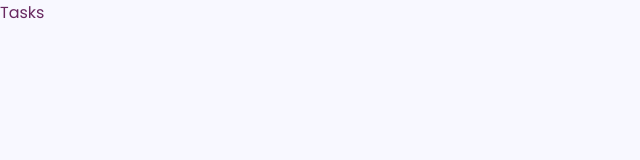
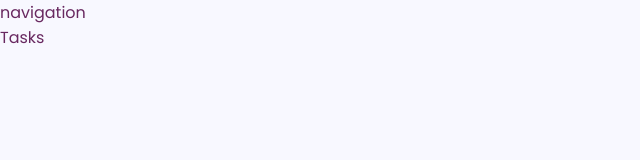
Before and after one commit to samspi-tech/todoz, a React (Vite) app: page /tasks in a window 1280 px wide. Shown: the top 160 px of the page, without its empty margins (0-640 px from the left). Built offline with nearby package versions, Linux system fonts and the light colour scheme.

Commit message:
feat: add app-layout

```diff
--- /dev/null
+++ b/src/pages/appLayout/AppLayout.module.css
@@ -0,0 +1,6 @@
+.appLayout {
+    height: 100dvh;
+
+    display: grid;
+    grid-template-rows: auto 1fr;
+}
--- /dev/null
+++ b/src/pages/appLayout/AppLayout.tsx
@@ -0,0 +1,16 @@
+import { Outlet } from 'react-router';
+
+import styles from './AppLayout.module.css';
+
+const AppLayout = () => {
+    return (
+        <div className={styles.appLayout}>
+            <nav>navigation</nav>
+            <main>
+                <Outlet />
+            </main>
+        </div>
+    );
+};
+
+export default AppLayout;
--- a/src/react-router/router.ts
+++ b/src/react-router/router.ts
@@ -3,12 +3,16 @@ import { createBrowserRouter } from 'react-router';
 import Home from '@/pages/Home.tsx';
 import Settings from '@/pages/Settings.tsx';
 import Tasks from '@/pages/Tasks.tsx';
+import AppLayout from '@/pages/appLayout/AppLayout.tsx';
 
 export const router = createBrowserRouter([
     {
         path: '/',
         Component: Home,
     },
+    {
+        Component: AppLayout,
+        children: [
             {
                 path: '/tasks',
                 Component: Tasks,
@@ -17,4 +21,6 @@ export const router = createBrowserRouter([
                 path: '/settings',
                 Component: Settings,
             },
+        ],
+    },
 ]);
```
Lines whose indentation alone changed are shown as unchanged.
